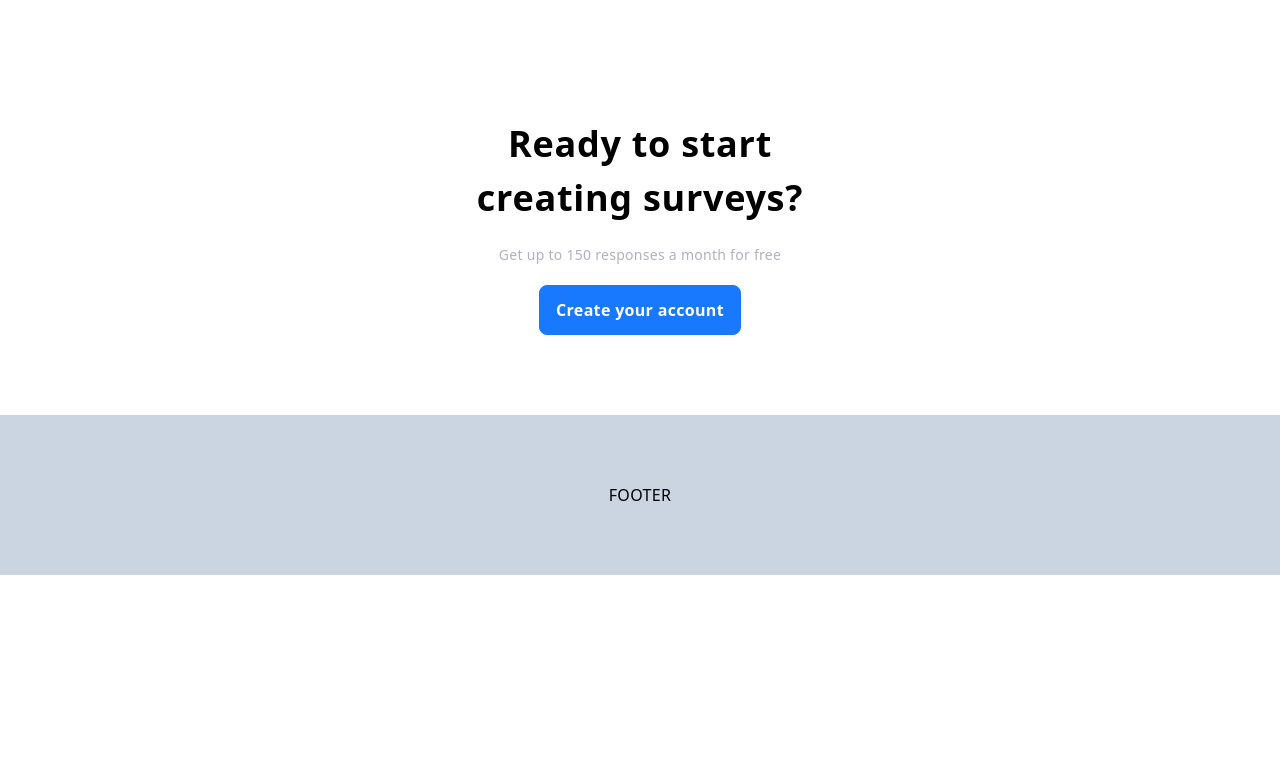
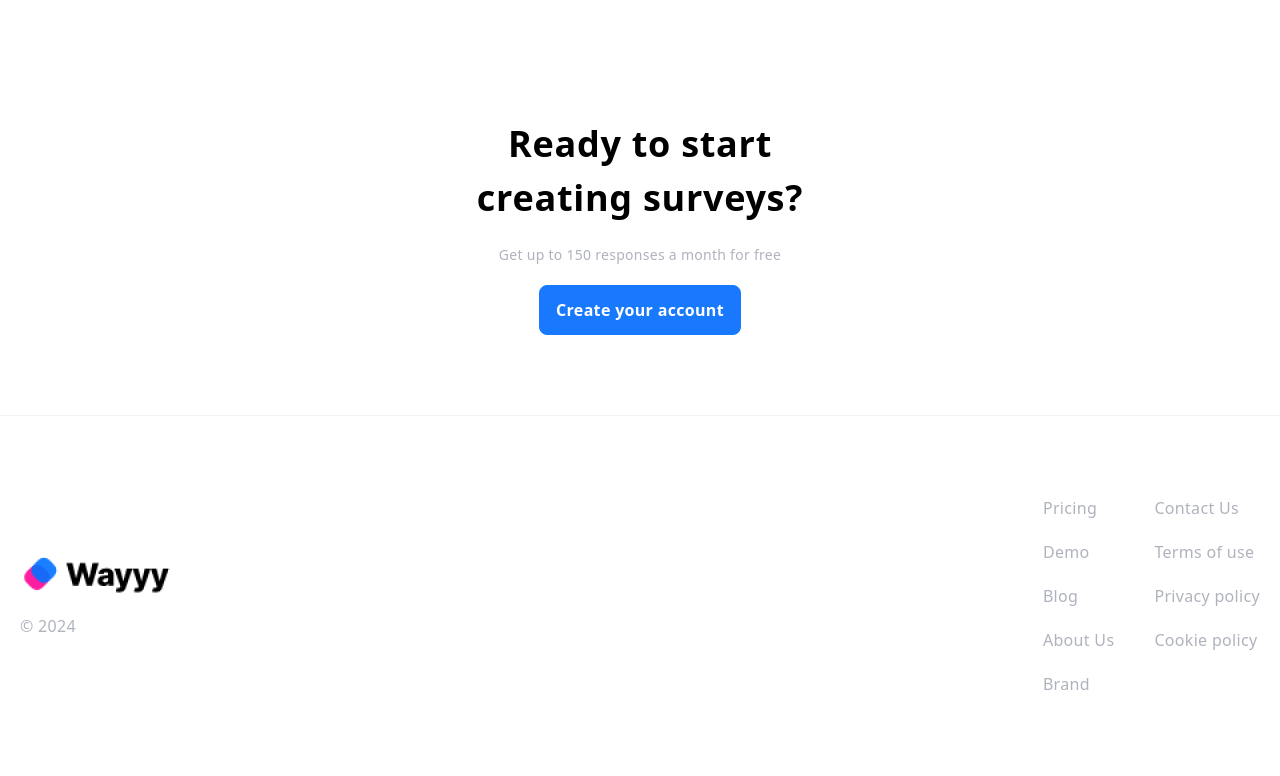
Before and after one commit to llreebor/voicebox, a website: page src/index.html in a window 1280 px wide. Shown: the part 7120-7896 px from the top of the page. Before the commit the page ends 7695 px from the top, so only its background shows below. Drawn offline with Linux system fonts and the light colour scheme.

Commit message:
finish home page

```diff
--- a/src/index.html
+++ b/src/index.html
@@ -498,8 +498,99 @@
 			</main>
 
 			<!-- Footer -->
-			<footer class="flex h-40 items-center justify-center bg-slate-300">
-				FOOTER
+			<footer class="border-t border-t-[#F4F4F4] py-20 xs:py-10">
+				<div class="container">
+					<div
+						class="flex items-center justify-between xs:flex-col-reverse xs:items-start xs:gap-10"
+					>
+						<div class="space-y-5">
+							<a href="#"><img src="./img/global/logo.png" alt="logo" /></a>
+							<p class="text-secondary-300">© 2024</p>
+						</div>
+						<div class="flex gap-10">
+							<nav>
+								<ul class="space-y-5">
+									<li>
+										<a
+											href="#"
+											class="font-medium text-secondary-300 transition-colors hover:text-secondary-700"
+										>
+											Pricing
+										</a>
+									</li>
+									<li>
+										<a
+											href="#"
+											class="font-medium text-secondary-300 transition-colors hover:text-secondary-700"
+										>
+											Demo
+										</a>
+									</li>
+									<li>
+										<a
+											href="#"
+											class="font-medium text-secondary-300 transition-colors hover:text-secondary-700"
+										>
+											Blog
+										</a>
+									</li>
+									<li>
+										<a
+											href="#"
+											class="font-medium text-secondary-300 transition-colors hover:text-secondary-700"
+										>
+											About Us
+										</a>
+									</li>
+									<li>
+										<a
+											href="#"
+											class="font-medium text-secondary-300 transition-colors hover:text-secondary-700"
+										>
+											Brand
+										</a>
+									</li>
+								</ul>
+							</nav>
+							<nav>
+								<ul class="space-y-5">
+									<li>
+										<a
+											href="#"
+											class="font-medium text-secondary-300 transition-colors hover:text-secondary-700"
+										>
+											Contact Us
+										</a>
+									</li>
+									<li>
+										<a
+											href="#"
+											class="font-medium text-secondary-300 transition-colors hover:text-secondary-700"
+										>
+											Terms of use
+										</a>
+									</li>
+									<li>
+										<a
+											href="#"
+											class="font-medium text-secondary-300 transition-colors hover:text-secondary-700"
+										>
+											Privacy policy
+										</a>
+									</li>
+									<li>
+										<a
+											href="#"
+											class="font-medium text-secondary-300 transition-colors hover:text-secondary-700"
+										>
+											Cookie policy
+										</a>
+									</li>
+								</ul>
+							</nav>
+						</div>
+					</div>
+				</div>
 			</footer>
 		</div>
 
```
Also changed, not shown: src/css/output.css.
